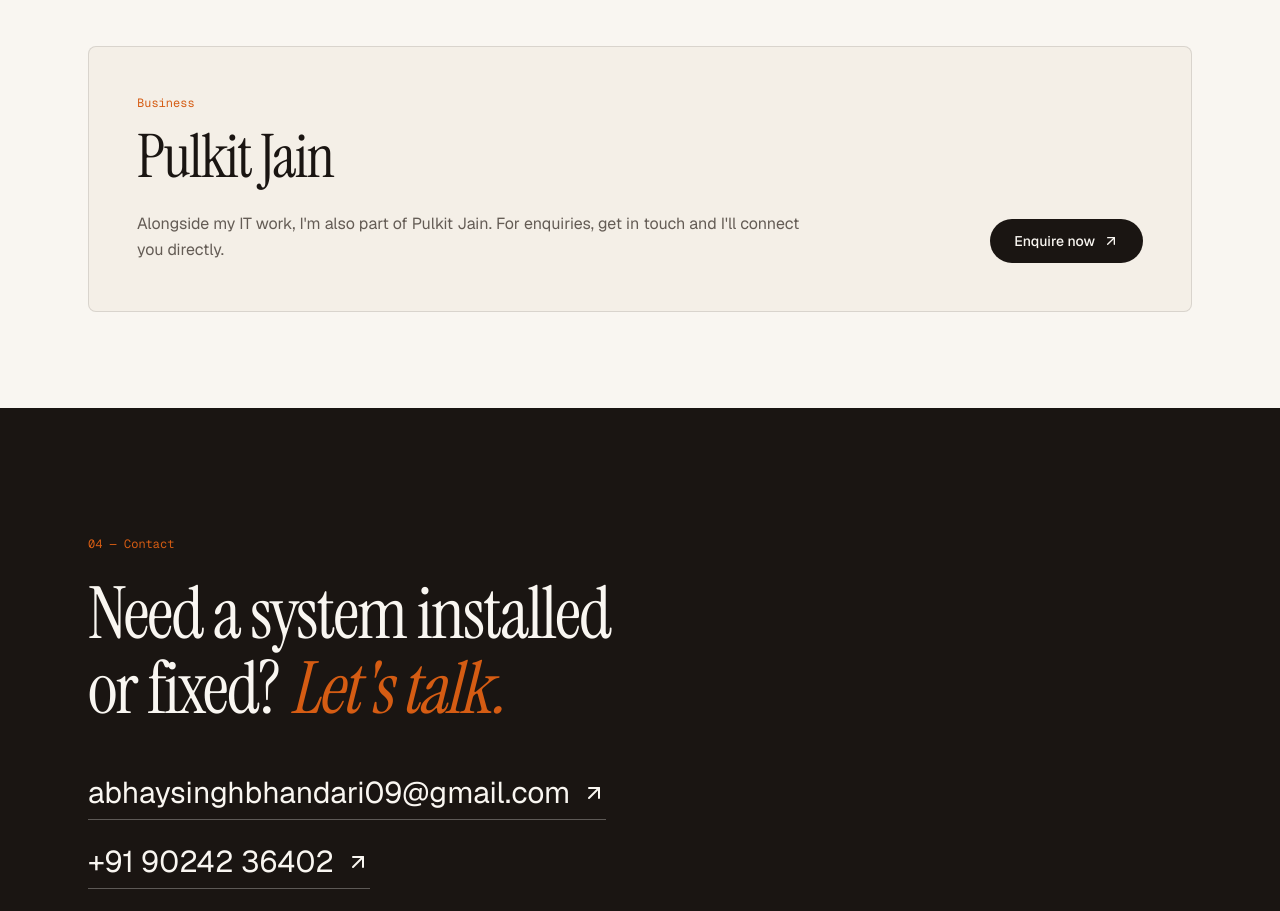
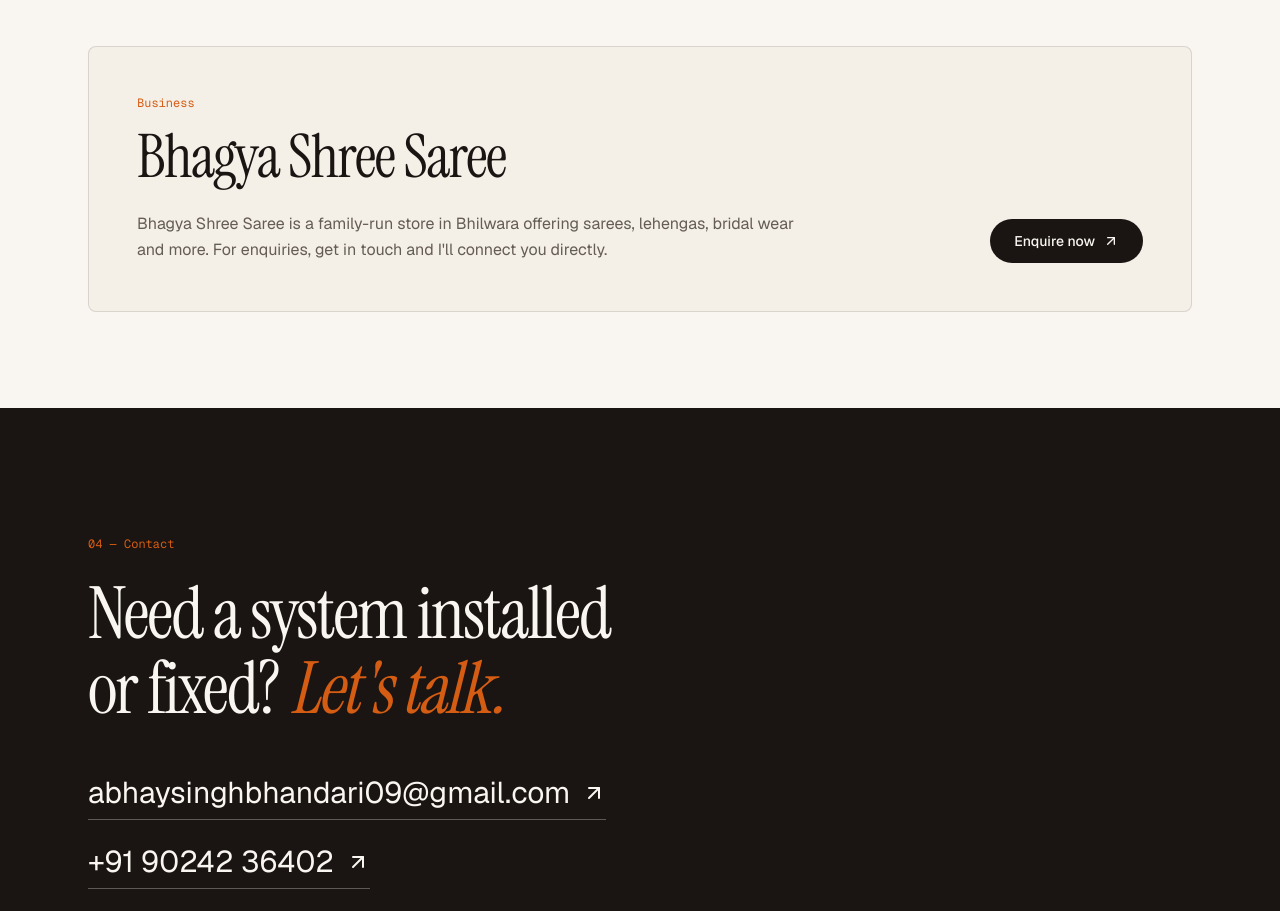
Before and after one commit to BhandariAbhay/abhay-ta, a Next.js app: page / in a window 1280 px wide. Shown: the part 4360-5271 px from the top of the page. Built offline with nearby package versions, Linux system fonts and the light colour scheme.

Commit message:
Update other-business.tsx

```diff
--- a/components/other-business.tsx
+++ b/components/other-business.tsx
@@ -10,10 +10,10 @@ export function OtherBusiness() {
           <div className="max-w-2xl">
             <p className="font-mono text-xs text-accent">Business</p>
             <h3 id="business-name" className="mt-4 font-serif text-5xl tracking-tight text-balance md:text-6xl">
-              Pulkit Jain
+              Bhagya Shree Saree
             </h3>
             <p className="mt-6 leading-relaxed text-muted-foreground text-pretty">
-              {"Alongside my IT work, I'm also part of Pulkit Jain. For enquiries, get in touch and I'll connect you directly."}
+              {"Bhagya Shree Saree is a family-run store in Bhilwara offering sarees, lehengas, bridal wear and more. For enquiries, get in touch and I'll connect you directly."}
             </p>
           </div>
           <a
```
